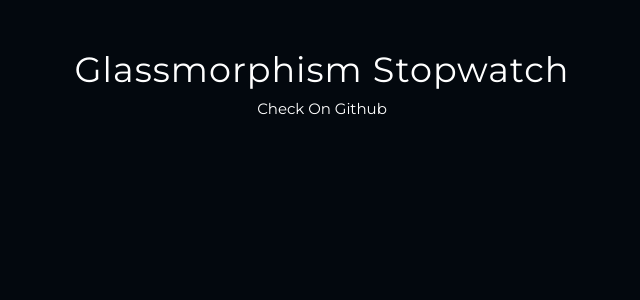
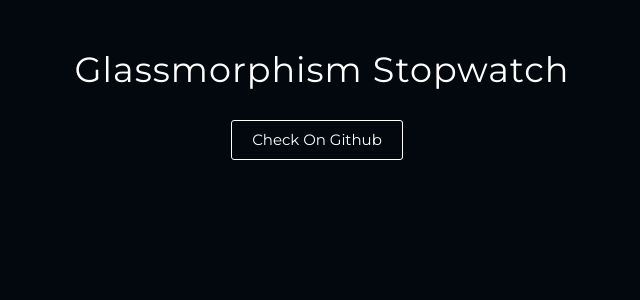
Before and after one commit to nat-davydova/glassmorphism-stopwatch, a React (Vite) app: page / in a window 1280 px wide. Shown: the top 300 px of the page, without its empty margins (318-958 px from the left). Built offline with nearby package versions, Linux system fonts and the light colour scheme.

Commit message:
feat: add header btn styles

```diff
--- a/src/App.css
+++ b/src/App.css
@@ -17,8 +17,16 @@
     --font-weight--semibold: 600;
 
     --font-color--default: var(--light);
+    --font-color--dark: var(--dark);
 
     --bg-color--dark: var(--dark);
+    --bg-color--light: var(--light);
+
+    --border-color--light: var(--light);
+
+    --transition-duration: .2s;
+    --transition-timing-function: linear;
+    --transition-delay: 0s;
 }
 
 html,
--- a/src/components/DemoHeader/DemoHeader.module.css
+++ b/src/components/DemoHeader/DemoHeader.module.css
@@ -11,3 +11,30 @@
     font-weight: var(--font-weight--default);
     letter-spacing: 1px;
 }
+
+.header__btns {
+    display: flex;
+    justify-content: center;
+    gap: 15px;
+    margin-top: 30px;
+}
+
+.header__btn {
+    transition:
+            all
+            var(--transition-duration)
+            var(--transition-timing-function)
+            var(--transition-delay);
+    padding: 10px 20px;
+    margin-right: 10px;
+    background-color: var(--bg-color--dark);
+    border: 1px solid var(--border-color--light);
+    border-radius: 3px;
+    cursor: pointer;
+    outline: none;
+}
+
+.header__btn:hover {
+    color: var(--font-color--dark);
+    background-color: var(--bg-color--light);
+}
--- a/src/components/DemoHeader/DemoHeader.tsx
+++ b/src/components/DemoHeader/DemoHeader.tsx
@@ -4,10 +4,10 @@ export function DemoHeader() {
   return (
     <header className={styles.header}>
       <h1 className={styles.header__title}>Glassmorphism Stopwatch</h1>
-      <div className="header__btns">
+      <div className={styles.header__btns}>
         <a
           href="https://github.com/nat-davydova/glassmorphism-stopwatch"
-          className="header__btn"
+          className={styles.header__btn}
           target="_blank"
           title="Check On Github"
         >
```
